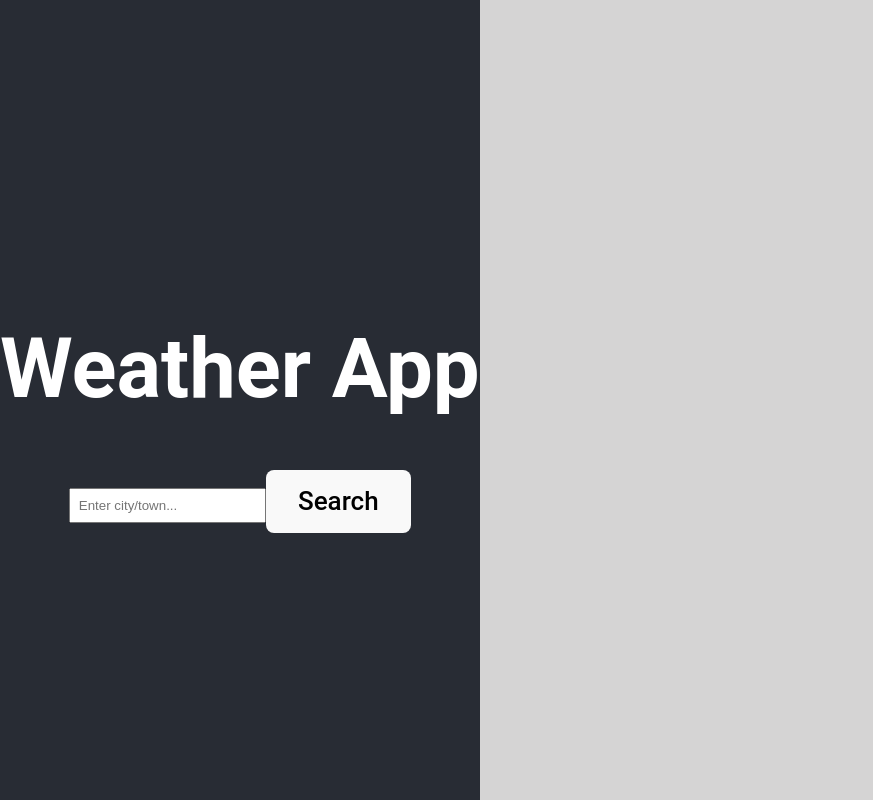
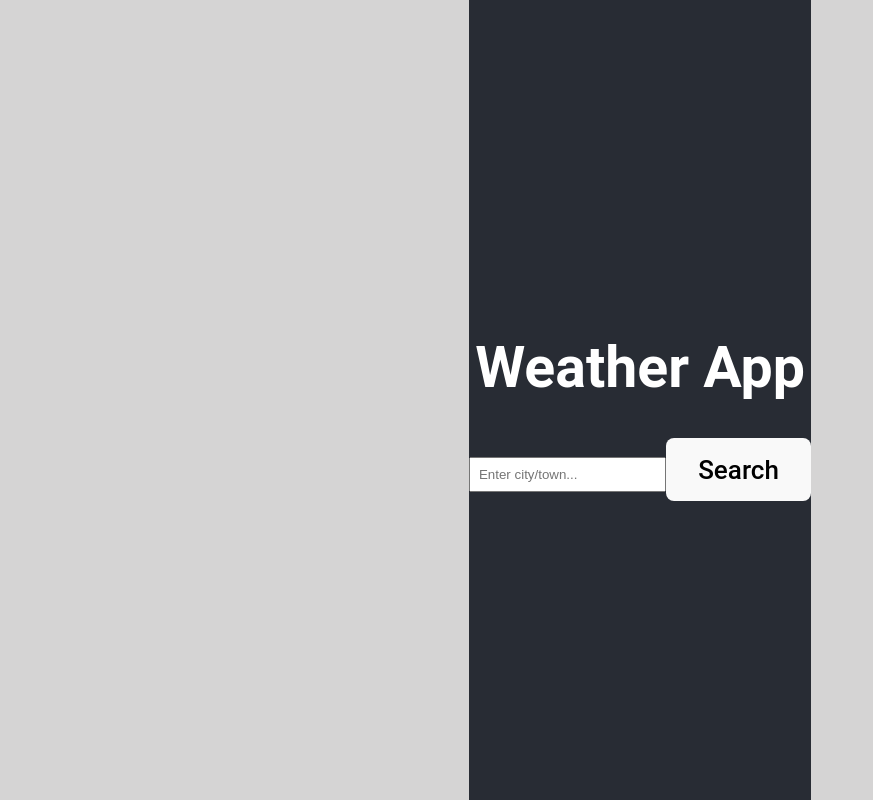
Before and after one commit to nanpiyaporn/weatherApp, a React (Vite) app in the folder weather_app/: page / in a window 1280 px wide. Shown: the whole page, without its empty margins (0-873 px from the left). Built offline with nearby package versions, Linux system fonts and the light colour scheme; no server answers.

Commit message:
Update API key and adjust app width

```diff
--- a/weather_app/src/App.jsx
+++ b/weather_app/src/App.jsx
@@ -2,7 +2,7 @@
 import { useState } from "react";
 
 const api = {
-  key: "3794e52b59b49fe753b74fd35eaf52c4",
+  key: import.meta.env.VITE_APP_API_KEY,
   base: "https://api.openweathermap.org/data/2.5/",
 };
 
--- a/weather_app/src/index.css
+++ b/weather_app/src/index.css
@@ -1,37 +1,19 @@
-:root {
-  font-family: Inter, system-ui, Avenir, Helvetica, Arial, sans-serif;
-  line-height: 1.5;
-  font-weight: 400;
 
-  color-scheme: light dark;
-  color: rgba(255, 255, 255, 0.87);
-  background-color: #242424;
-
-  font-synthesis: none;
-  text-rendering: optimizeLegibility;
-  -webkit-font-smoothing: antialiased;
-  -moz-osx-font-smoothing: grayscale;
-}
-
-a {
-  font-weight: 500;
-  color: #646cff;
-  text-decoration: inherit;
-}
-a:hover {
-  color: #535bf2;
-}
 
 body {
-  margin: 0;
+
   display: flex;
   place-items: center;
+  justify-content: center;
   min-width: 320px;
   min-height: 100vh;
 }
+.app{
+  width:90% ;
+}
 
 h1 {
-  font-size: 3.2em;
+  font-size: 2.2em;
   line-height: 1.1;
 }
 
```
